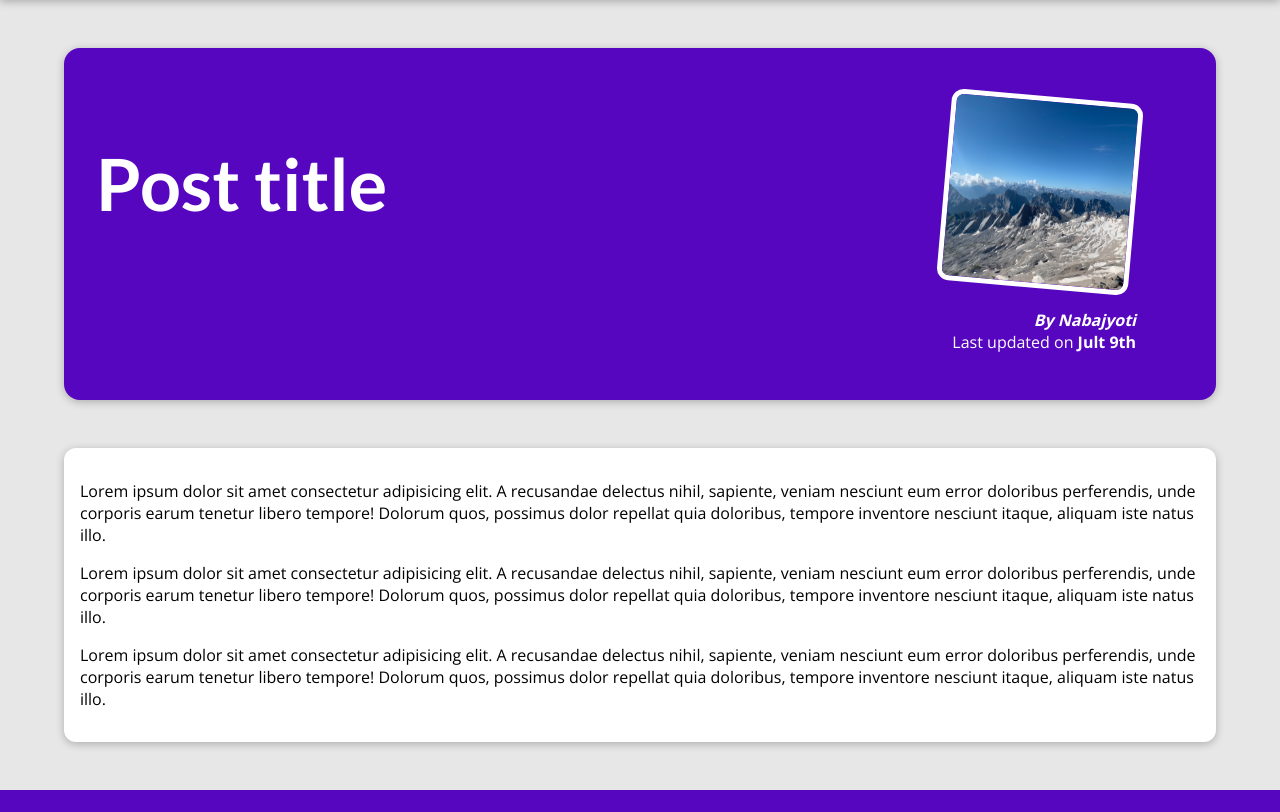
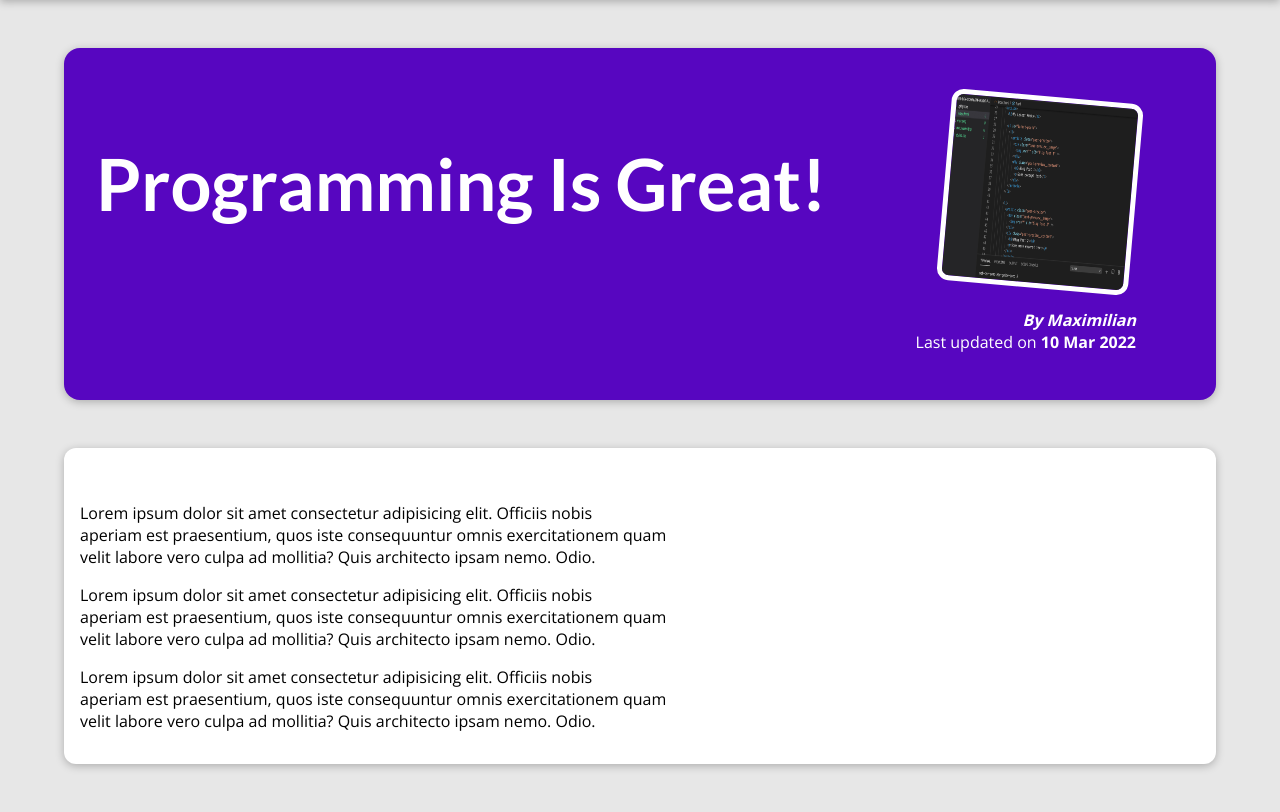
Before and after one commit to Nabajyoti4/blog-django-web-app, a Django app: page /posts/programming-is-fun in a window 1280 px wide. Shown: the part 80-892 px from the top of the page. Before the commit the page ends 870 px from the top, so only its background shows below. Run offline with Django 3.2, Linux system fonts and the light colour scheme.

Commit message:
all posts. detail post with dynamic data laoded

```diff
--- a/blog/templates/blog/all-posts.html
+++ b/blog/templates/blog/all-posts.html
@@ -11,7 +11,7 @@
 <section id="all-posts">
   <h2>My posts</h2>
   <ul>
-    {% include 'blog/includes/post.html' %}
+    {% for post in posts%} {% include 'blog/includes/post.html' %} {% endfor %}
   </ul>
 </section>
 {% endblock content %}
--- a/blog/templates/blog/post-detail.html
+++ b/blog/templates/blog/post-detail.html
@@ -2,42 +2,21 @@
 {% extends 'base.html' %}
 {% load static %}
 
-{% block title %}This Single post{% endblock title %}
+{% block title %}{{ post.title }}{% endblock title %}
 
 {% block css_files %}
 <link rel="stylesheet" href="{% static 'blog/post-detail.css' %}" />
-{% endblock css_files %}
-{% block content %}
+{% endblock css_files %} {% block content %}
 <section id="summary">
-  <h2>Post title</h2>
+  <h2>{{ post.title }}</h2>
   <article>
-    <img src="{% static 'blog/mountains.jpg' %}" alt="Post title" />
-    <address>By Nabajyoti</address>
-    <div>Last updated on <time>Jult 9th</time></div>
+    <img src="{% static 'blog/'|add:post.image %}" alt="Post title" />
+    <address>By {{ post.author }}</address>
+    <div>Last updated on <time>{{ post.date|date:"d M Y" }}</time></div>
   </article>
 </section>
 
 <main>
-  <p>
-    Lorem ipsum dolor sit amet consectetur adipisicing elit. A recusandae
-    delectus nihil, sapiente, veniam nesciunt eum error doloribus perferendis,
-    unde corporis earum tenetur libero tempore! Dolorum quos, possimus dolor
-    repellat quia doloribus, tempore inventore nesciunt itaque, aliquam iste
-    natus illo.
-  </p>
-  <p>
-    Lorem ipsum dolor sit amet consectetur adipisicing elit. A recusandae
-    delectus nihil, sapiente, veniam nesciunt eum error doloribus perferendis,
-    unde corporis earum tenetur libero tempore! Dolorum quos, possimus dolor
-    repellat quia doloribus, tempore inventore nesciunt itaque, aliquam iste
-    natus illo.
-  </p>
-  <p>
-    Lorem ipsum dolor sit amet consectetur adipisicing elit. A recusandae
-    delectus nihil, sapiente, veniam nesciunt eum error doloribus perferendis,
-    unde corporis earum tenetur libero tempore! Dolorum quos, possimus dolor
-    repellat quia doloribus, tempore inventore nesciunt itaque, aliquam iste
-    natus illo.
-  </p>
+  <p>{{ post.content|linebreaks }}</p>
 </main>
 {% endblock content %}
--- a/blog/views.py
+++ b/blog/views.py
@@ -81,7 +81,12 @@ def index(request):
     })
 
 def posts(request):
-    return render(request, "blog/all-posts.html")
+    return render(request, "blog/all-posts.html", {
+        "posts" : blogs
+    })
 
 def post_detail(request, slug):
-    return render(request, "blog/post-detail.html")
+    post = next(post for post in blogs if post['slug'] == slug)
+    return render(request, "blog/post-detail.html", {
+       "post" : post
+    })
```
